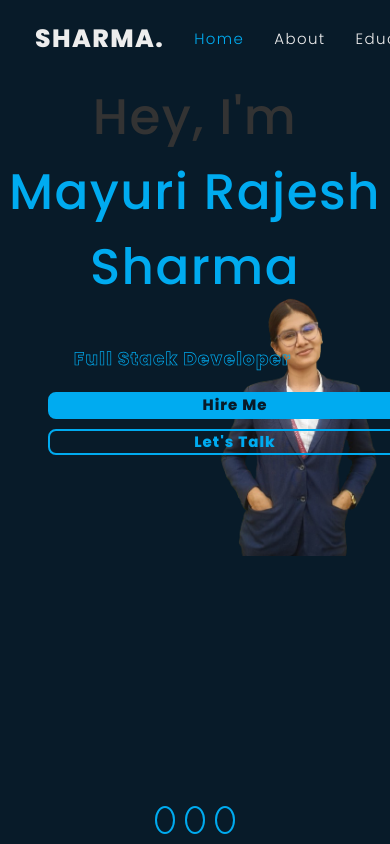
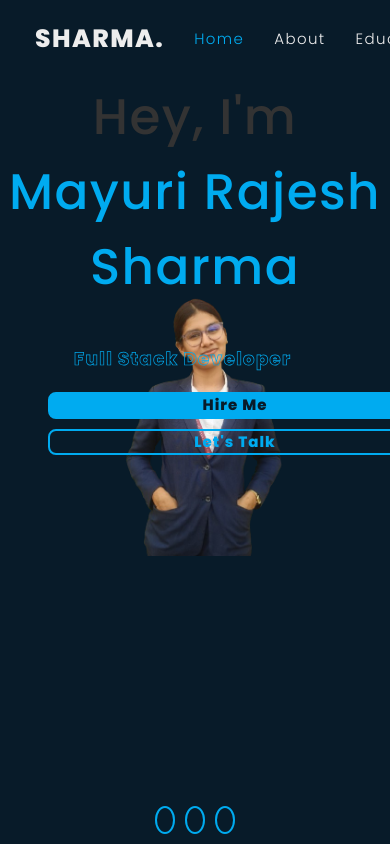
Before and after one commit to Smayuraa/Portfolio_MERN_STACK, a React (Vite) app in the folder portfolio/: page / in a window 390 px wide. Shown: the top 844 px of the page. Built offline with nearby package versions, Linux system fonts and the light colour scheme; some icons are missing; a web font is replaced by a local one.

Commit message:
fixed error

```diff
--- a/portfolio/src/App.css
+++ b/portfolio/src/App.css
@@ -298,8 +298,8 @@ section
 @media (max-width: 768px) {
   .home {
     padding: 0 3%;
-    background-size: 25rem;
-    background-position: right;
+    background-size: none;
+    background-position: none;
   }
 
   .home-content {
@@ -345,8 +345,8 @@ section
   }
 
   .home-sci a {
-    width: 30%;
-    height: 30%;
+    width: 50%;
+    height: 60%;
     font-size: 26px;
   }
 
```
